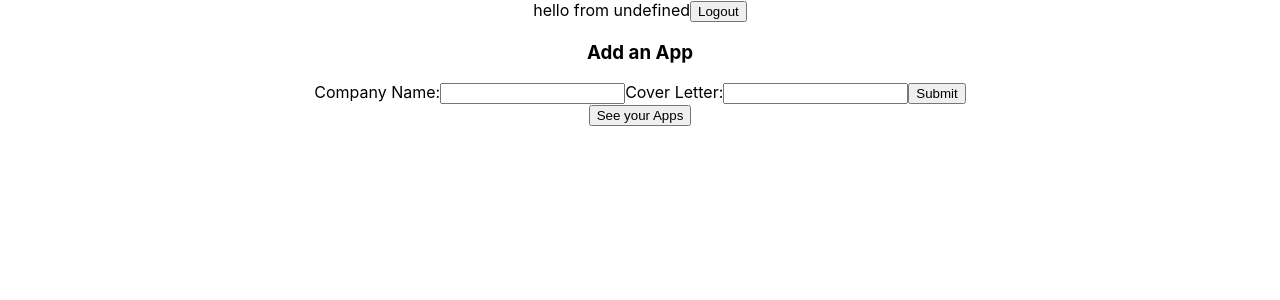
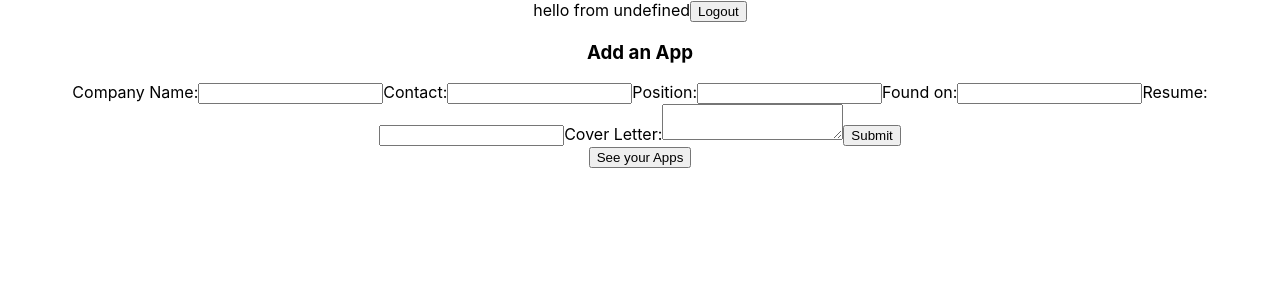
Before and after one commit to joshuamsmith413/job-tracker-client, a React (Create React App) app: page /users in a window 1280 px wide. Shown: the top 300 px of the page. Built offline with nearby package versions, Linux system fonts and the light colour scheme.

Commit message:
added new attributes form fields for job apps

```diff
--- a/src/components/JobAppForm.js
+++ b/src/components/JobAppForm.js
@@ -7,7 +7,11 @@ class JobAppForm extends React.Component {
 
   state = {
     company: '',
-    cover: ''
+    cover: '',
+    contact: '',
+    position: '',
+    source: '',
+    resume: ''
   }
 
   handleChange = e => {
@@ -19,6 +23,7 @@ class JobAppForm extends React.Component {
 
   handleNewApp = e => {
     e.preventDefault()
+    document.getElementById("formapp").reset()
     const params = {...this.state, user_id: this.props.currentUser.id}
     console.log(params)
     fetch('http://localhost:3000/job_applications', {
@@ -33,7 +38,7 @@ class JobAppForm extends React.Component {
     .then(data => {
       this.props.dispatch(addApp(data))
     })
-    .then(document.getElementById("formapp").reset())
+    .then(this.setState())
   }
 
   // displayApps = apps => {
@@ -53,8 +58,16 @@ class JobAppForm extends React.Component {
         <form id="formapp" onSubmit={this.handleNewApp}>
           <label>Company Name:</label>
             <input type='text' name='company' value={this.state.company} onChange={this.handleChange}/>
+          <label>Contact:</label>
+            <input type='text' name='contact' value={this.state.contact} onChange={this.handleChange} />
+          <label>Position:</label>
+            <input type='text' name='position' value={this.state.position} onChange={this.handleChange} />
+          <label>Found on:</label>
+            <input type='text' name='source' value={this.state.source} onChange={this.handleChange}/>
+          <label>Resume:</label>
+            <input type='text' name='resume' value={this.state.resume} onChange={this.handleChange} />
           <label>Cover Letter:</label>
-            <input type='text' name='cover' value={this.state.cover} onChange={this.handleChange}/>
+            <textarea name='cover' value={this.state.cover} onChange={this.handleChange}/>
           <input type="submit"/>
         </form>
       </div>
--- a/src/components/UserShow.js
+++ b/src/components/UserShow.js
@@ -30,7 +30,14 @@ class UserShow extends React.Component {
     if (this.props.jobApps) {
       return this.props.jobApps.map(app => {
         return <div>
-          {app.created_at.substring(0, 10)} {app.company}: {app.cover_letter}
+          <h3>{app.company}</h3>
+          position: {app.position}<br/>
+        Date Applied: {app.created_at.substring(0, 10)}<br/>
+        contact: {app.contact}<br/>
+      cover letter: {app.cover_letter}<br/>
+           Resume: {app.resume}
+           {this.renderWeekCheckup(app)}
+           found on: {app.source}
         </div>
       })
     }
@@ -41,6 +48,10 @@ class UserShow extends React.Component {
     this.props.dispatch(logout())
     this.props.dispatch(dropApps())
     this.props.history.push(`/`)
+  }
+
+  renderWeekCheckup = (app) => {
+    return !app.one_week_checkup ? <p>Don't forget to check in in one week!</p> : null
   }
 
 
```
